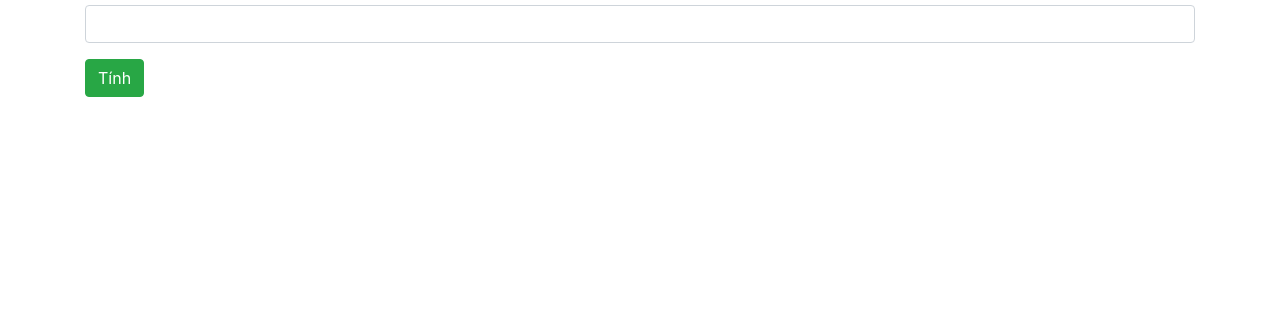
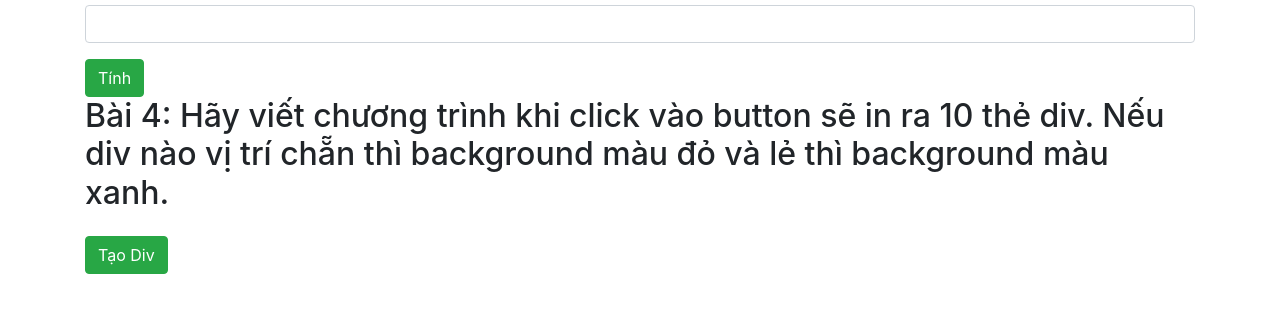
Before and after one commit to TatzkDepression/Buoi16, a plain HTML site: page index.html in a window 1280 px wide. Shown: the part 418-730 px from the top of the page. Drawn offline with nearby package versions, Linux system fonts and the light colour scheme.

Commit message:
finish 1-2-3-4

```diff
--- a/index.html
+++ b/index.html
@@ -41,6 +41,13 @@
       </div>
       <button class="btn btn-success" onclick="tinhN()">Tính</button>
       <div id="result3"></div>
+      <h2>
+        Bài 4: Hãy viết chương trình khi click vào button sẽ in ra 10 thẻ div.
+        Nếu div nào vị trí chẵn thì background màu đỏ và lẻ thì background màu
+        xanh.
+      </h2>
+      <button class="btn btn-success mt-3" onclick="taodiv()">Tạo Div</button>
+      <div id="result4"></div>
     </div>
     <script src="./index.js"></script>
     <!-- Optional JavaScript -->
--- a/index.js
+++ b/index.js
@@ -36,3 +36,16 @@ function tinhN() {
   document.getElementById("result3").innerHTML = `
   Kết quả: ${sum3}`;
 }
+// bài 4
+function taodiv() {
+  var div = "";
+  for (var d = 1; d <= 10; d++) {
+    if (d % 2 == 0) {
+      div = div + "<div class='bg-danger'>chẵn</div>";
+    } else {
+      div = div + "<div class='bg-success'>lẻ</div>";
+    }
+  }
+  document.getElementById("result4").innerHTML = `
+  ${div}`;
+}
```
